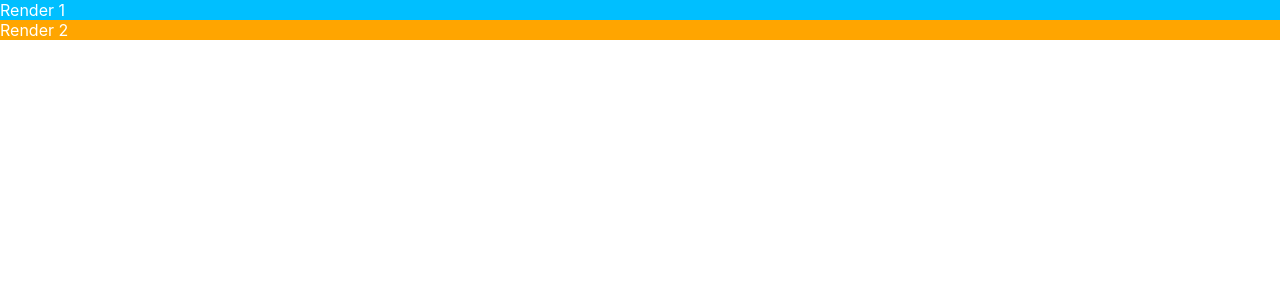
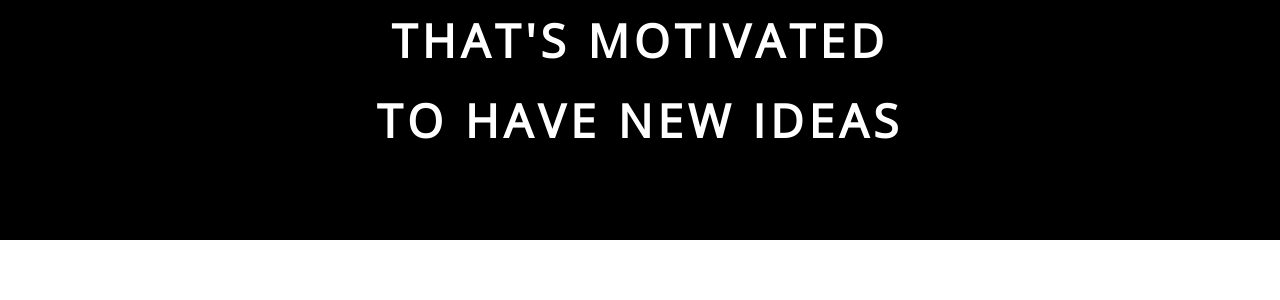
Before and after one commit to GBDM97/test-anything-here, a React (Create React App) app: page / in a window 1280 px wide. Shown: the top 300 px of the page. Built offline with nearby package versions, Linux system fonts and the light colour scheme.

Commit message:
testing lightweight version of portfolio title

```diff
--- a/src/App.css
+++ /dev/null
@@ -1,38 +0,0 @@
-.App {
-  text-align: center;
-}
-
-.App-logo {
-  height: 40vmin;
-  pointer-events: none;
-}
-
-@media (prefers-reduced-motion: no-preference) {
-  .App-logo {
-    animation: App-logo-spin infinite 20s linear;
-  }
-}
-
-.App-header {
-  background-color: #282c34;
-  min-height: 100vh;
-  display: flex;
-  flex-direction: column;
-  align-items: center;
-  justify-content: center;
-  font-size: calc(10px + 2vmin);
-  color: white;
-}
-
-.App-link {
-  color: #61dafb;
-}
-
-@keyframes App-logo-spin {
-  from {
-    transform: rotate(0deg);
-  }
-  to {
-    transform: rotate(360deg);
-  }
-}
--- a/src/App.tsx
+++ b/src/App.tsx
@@ -1,53 +1,3 @@
-import './App.css';
-import React from 'react';
-import { Suspense } from 'react';
-import R1 from './contentToRender/Render1'
-import R2 from './contentToRender/Render2'
-import R3 from './contentToRender/Render3'
-
-
-function App() {
-
-// const R1 = React.lazy(() => {
-//   return new Promise(resolve => setTimeout(resolve, 1000)).then(
-//     () =>
-//       import("./contentToRender/Render1")
-
-//   );
-// });
-// const R2 = React.lazy(() => {
-//   return new Promise(resolve => setTimeout(resolve, 2000)).then(
-//     () =>
-//       import("./contentToRender/Render2")
-//   );
-// });
-// const R3 = React.lazy(() => {
-//   return new Promise(resolve => setTimeout(resolve, 2000)).then(
-//     () =>
-//       import("./contentToRender/Render3")
-//   );
-// });
-const [c2, set2] = React.useState(false);
-const allow2 = () => {setTimeout(sett2,5000)}
-const sett2 = () => {set2(true)}
-const [c3, set3] = React.useState(false);
-const allow3 = () => {setTimeout(sett3,5000)}
-const sett3 = () => {set3(true)}
-
-
-return(
-    <>
-    {/* <Suspense fallback={<div>Loading mano...</div>}> */}
-      <R1 allow2={allow2}/>
-    {/* </Suspense> */}
-    {/* <Suspense fallback={<div>Loading mano...</div>}> */}
-      {c2 ? <R2 allow3={allow3}/> : null}
-    {/* </Suspense> */}
-    {/* <Suspense fallback={<div>Loading mano...</div>}> */}
-      {c3 ? <R3/> : null}
-    {/* </Suspense> */}
-    </>
- )
-}
-
-export default App;
+import MT from "./Components/mainT";
+const App = () => {return(<><MT/></>)};
+export default App
--- /dev/null
+++ b/src/Components/mainT.css
@@ -0,0 +1,32 @@
+@import url('https://fonts.googleapis.com/css2?family=Open+Sans&display=swap');
+
+body {
+    background-color: white;
+}
+
+.aT15{
+    animation: typewriterTitle 2500ms steps(44) 1s 1 normal both;
+    background-color: black;
+    color: white;
+    font-family: 'Open Sans', sans-serif;
+    font-size: 5.75vmin;
+    font-weight: 700;
+    letter-spacing: 5px;
+    overflow: hidden;
+    white-space: nowrap;
+    line-height: 10vmin;
+    position: absolute;
+    text-align: center;
+  }
+
+  @keyframes typewriterTitle{
+    0%{width: 0;}
+    79.9%{color:white;}
+    80%{color:black;}
+    100%{width: 100vw; color:black;}
+  }
+
+  @keyframes typewriterTitle2{
+    0%{width: 0;}
+    100%{width: 100vw; color:white;}
+  }
--- /dev/null
+++ b/src/Components/mainT.tsx
@@ -0,0 +1,37 @@
+import './mainT.css'
+
+const MT = () => {
+    return(
+<>
+<div style={{width: '100vw', height: '30vmin', backgroundColor: 'black', justifyContent: 'center', display: 'flex'}}>
+
+    <div className='aT15' style={{animationDelay: '0s'}}
+    >HELLO!</div>
+
+    <div className='aT15' style={{animationDelay: '2s'}}
+    >I AM A DEVELOPER</div>
+
+    <div className='aT15' style={{animationDelay: '4s'}}
+    >THAT'S MOTIVATED</div>
+
+    <div className='aT15' style={{animationDelay: '4s', backgroundColor: 'transparent'}}
+    ><br/> TO HAVE NEW IDEAS </div>
+
+    <div className='aT15' style={{animationDelay: '6.5s'}}
+    >AND ACCOMPLISH</div>
+
+    <div className='aT15' style={{animationDelay: '6.5s', backgroundColor: 'transparent'}}
+    ><br/>THE HARDEST GOALS</div>
+
+    <div className='aT15' style={{animationDelay: '9s'}}
+    >MY NAME IS</div>
+
+    <div className='aT15' style={{animationName: 'typewriterTitle2',animationDelay: '11s'}}
+    >GHIANCARLO MORELLI</div>
+
+
+
+</div>
+</>)};
+
+export default MT
```
Also changed, not shown: src/contentToRender/RenderingTest.tsx (added, +52 -0 lines), 1 other file (tests, documents, lock files or other folders).
